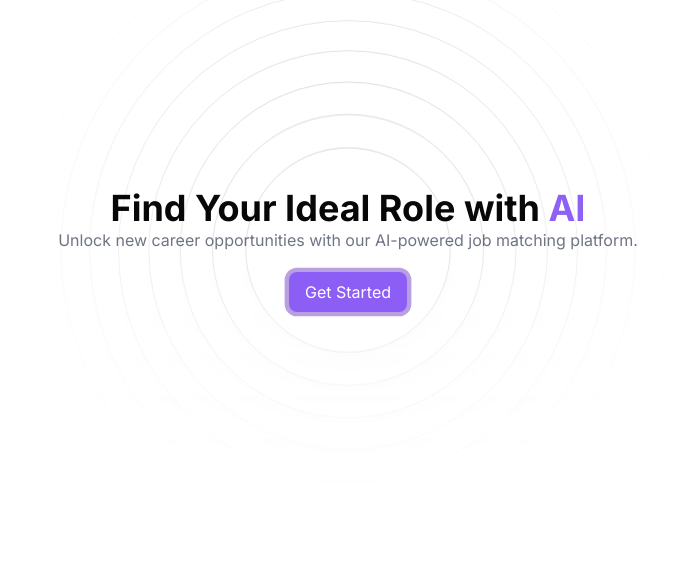
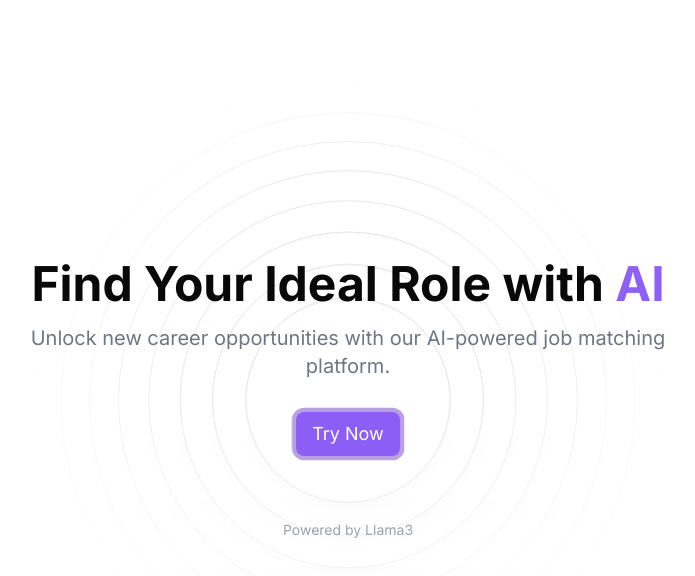
Before and after one commit to 0xrsydn/magicresume-ui, a Next.js app: page / in a window 1280 px wide. Shown: the top 576 px of the page, without its empty margins (292-987 px from the left). Built offline with nearby package versions, Linux system fonts and the light colour scheme.

Commit message:
landing page modified

```diff
--- a/src/app/page.tsx
+++ b/src/app/page.tsx
@@ -4,14 +4,21 @@ import Link from "next/link";
 
 export default function Home() {
   return (
-    <div className="relative flex h-[500px] w-full flex-col items-center justify-center bg-background">
-      <h1 className="z-5 text-center text-4xl font-bold text-black">
+    <div className="relative flex min-h-screen w-full flex-col items-center justify-center bg-background">
+      <h1 className="z-5 text-center text-5xl font-bold text-black mb-4">
         Find Your Ideal Role with <span className="text-violet-500">AI</span>
       </h1>
-      <p className="z-5 text-center text-gray-500">Unlock new career opportunities with our AI-powered job matching platform.</p>
-      <Link href="/resume-ai">
-        <PulsatingButton className="mt-5">Get Started</PulsatingButton>
-      </Link>
+      <p className="z-5 text-center text-xl text-gray-500 max-w-2xl mb-8">
+        Unlock new career opportunities with our AI-powered job matching platform.
+      </p>
+      <div className="flex space-x-4">
+        <Link href="/resume-ai">
+          <PulsatingButton className="text-lg">Try Now</PulsatingButton>
+        </Link>
+      </div>
+      <div className="mt-16 text-center">
+        <p className="text-sm text-gray-400">Powered by Llama3</p>
+      </div>
       <Ripple />
     </div>
   );
```
